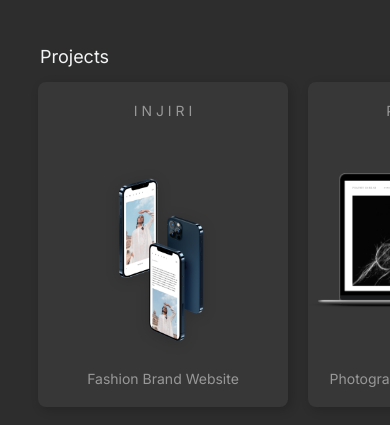
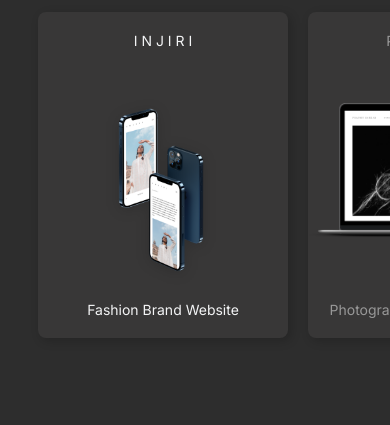
Before and after one commit to JatinKukreja18/JKTech, a Gatsby site: page / in a window 390 px wide. Shown: the part 329-754 px from the top of the page. Built offline with nearby package versions, Linux system fonts and the light colour scheme; Gatsby itself is replaced by a stand-in of ours.

Commit message:
minor style fix

```diff
--- a/src/components/ProjectCards/ProjectCards.scss
+++ b/src/components/ProjectCards/ProjectCards.scss
@@ -232,6 +232,9 @@
               &:first-of-type{
                 margin-left: calc(-250px + 10px);
               }
+              .ProjectCard .ProjectCardContent a .ProjectTitle, .ProjectCard .ProjectCardContent a .ProjectType{
+                color: var(--primary-color);
+              }
               @keyframes slide-in {
                 0% {
                   margin-left: 0;
--- a/src/styles.scss
+++ b/src/styles.scss
@@ -172,7 +172,8 @@
     }
     .Home{
         overflow-y: auto;
-        padding: 60px 0 50px 0;
+        padding: 30px 0 20px 0;
+        height: -webkit-fill-available;
         .HomeContainer{
             display: block;
             .row{
@@ -229,8 +230,9 @@
         margin-bottom: 10px;
     }
     .chat-link{
-        margin-bottom: 0px;
+        margin-bottom: 20px;
     }
+
 }
 @media screen and (orientation:landscape) and (min-width:767px) {
     .Home{
```
